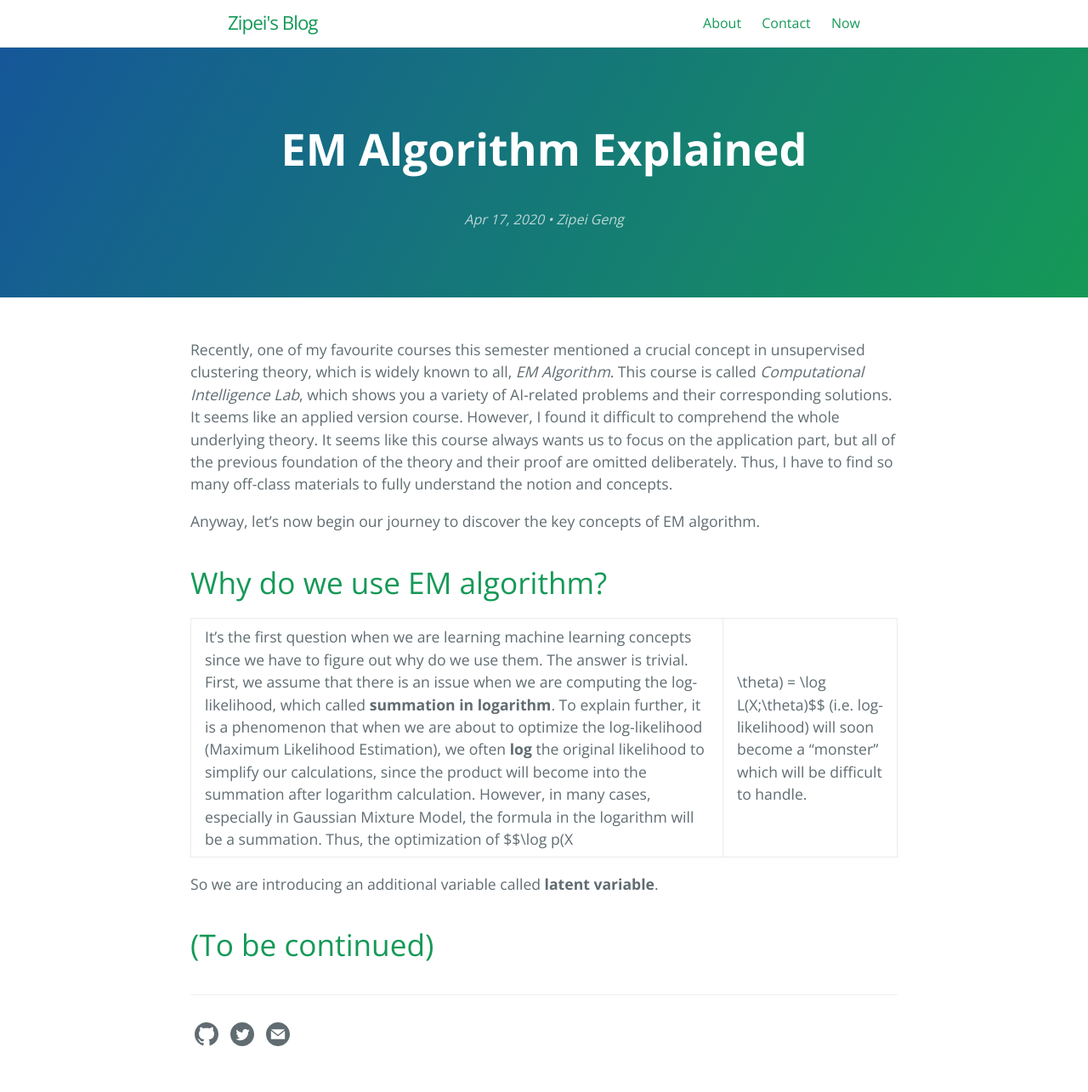
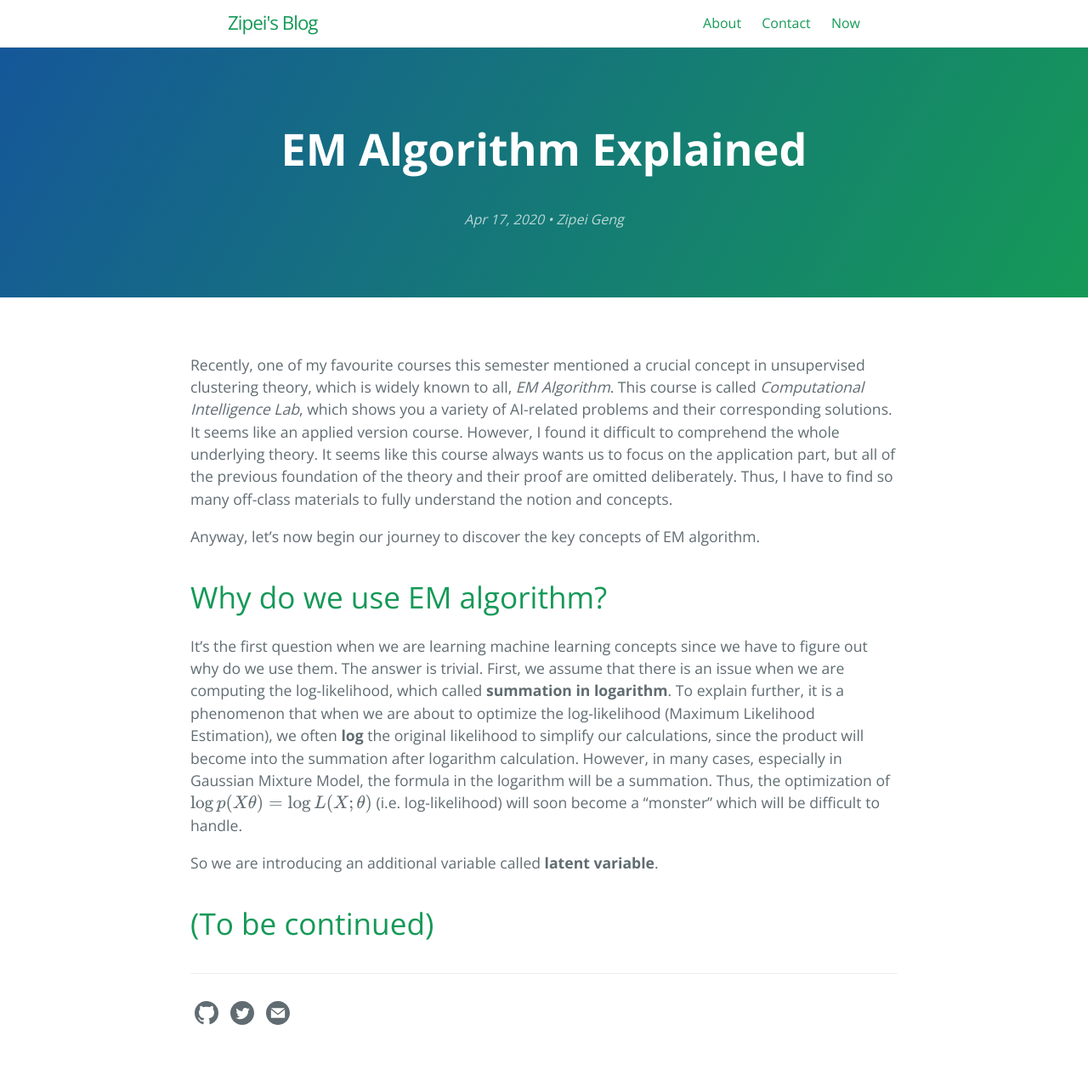
Before and after one commit to zpgeng/zpgeng.github.io, a Jekyll site: the page built from _posts/2020-04-17-EM-Algorithm.md, in a window 1280 px wide. Shown: the whole page at 85% size. Built offline with Jekyll 4.4.1, drawn with Linux system fonts in a browser that asks for light colours; nearby versions of some CDN libraries; formulas are drawn with MathJax 3; comment, search, counter and statistics services are not loaded; after the commit the page ends 1260 px from its top, so only the background shows below that; part of the change alters nothing that is shown.

Commit message:
add mathjax

```diff
--- a/_config.yml
+++ b/_config.yml
@@ -15,10 +15,6 @@ cayman-blog:
 
 theme:
 
-markdown: kramdown
-kramdown:
-    math_engine: katex
-
 # social
 author: Zipei Geng
 image:
--- /dev/null
+++ b/_includes/mathjax.html
@@ -0,0 +1,9 @@
+<script type="text/javascript" async
+  src="https://cdnjs.cloudflare.com/ajax/libs/mathjax/2.7.5/MathJax.js?config=TeX-AMS-MML_HTMLorMML">
+  MathJax.Hub.Config({
+    tex2jax: {
+      inlineMath: [['$','$'], ['\\(','\\)']],
+      processEscapes: true
+    }
+  });
+</script>
--- a/_layouts/default.html
+++ b/_layouts/default.html
@@ -62,9 +62,6 @@
 	<script type="text/javascript" id="MathJax-script" async
 		src="https://cdn.jsdelivr.net/npm/mathjax@3/es5/tex-mml-chtml.js">
 	</script> -->
-	<link rel="stylesheet" href="https://cdn.jsdelivr.net/npm/katex@0.10.2/dist/katex.min.css" integrity="sha384-yFRtMMDnQtDRO8rLpMIKrtPCD5jdktao2TV19YiZYWMDkUR5GQZR/NOVTdquEx1j" crossorigin="anonymous">
-	<script defer src="https://cdn.jsdelivr.net/npm/katex@0.10.2/dist/katex.min.js" integrity="sha384-9Nhn55MVVN0/4OFx7EE5kpFBPsEMZxKTCnA+4fqDmg12eCTqGi6+BB2LjY8brQxJ" crossorigin="anonymous"></script>
-	<script defer src="https://cdn.jsdelivr.net/npm/katex@0.10.2/dist/contrib/auto-render.min.js" integrity="sha384-kWPLUVMOks5AQFrykwIup5lo0m3iMkkHrD0uJ4H5cjeGihAutqP0yW0J6dpFiVkI" crossorigin="anonymous" onload="renderMathInElement(document.body);"></script>
 	<!-- ENDLINE -->
 </head>
 
--- a/_posts/2020-04-17-EM-Algorithm.md
+++ b/_posts/2020-04-17-EM-Algorithm.md
@@ -5,6 +5,7 @@ date:   2020-04-17
 categories: Machine-Learning
 comments: true
 ---
+{%- include mathjax.html -%}
 
 Recently, one of my favourite courses this semester mentioned a crucial concept in unsupervised clustering theory, which is widely known to all, *EM Algorithm*. This course is called *Computational Intelligence Lab*, which shows you a variety of AI-related problems and their corresponding solutions. It seems like an applied version course. However, I found it difficult to comprehend the whole underlying theory. It seems like this course always wants us to focus on the application part, but all of the previous foundation of the theory and their proof are omitted deliberately. Thus, I have to find so many off-class materials to fully understand the notion and concepts.
 
@@ -12,7 +13,7 @@ Anyway, let's now begin our journey to discover the key concepts of EM algorithm
 
 # Why do we use EM algorithm?
 
-It's the first question when we are learning machine learning concepts since we have to figure out why do we use them. The answer is trivial. First, we assume that there is an issue when we are computing the log-likelihood, which called **summation in logarithm**. To explain further, it is a phenomenon that when we are about to optimize the log-likelihood (Maximum Likelihood Estimation), we often **log** the original likelihood to simplify our calculations, since the product will become into the summation after logarithm calculation. However, in many cases, especially in Gaussian Mixture Model, the formula in the logarithm will be a summation. Thus, the optimization of $$\log p(X|\theta) = \log L(X;\theta)$$ (i.e. log-likelihood) will soon become a "monster" which will be difficult to handle.
+It's the first question when we are learning machine learning concepts since we have to figure out why do we use them. The answer is trivial. First, we assume that there is an issue when we are computing the log-likelihood, which called **summation in logarithm**. To explain further, it is a phenomenon that when we are about to optimize the log-likelihood (Maximum Likelihood Estimation), we often **log** the original likelihood to simplify our calculations, since the product will become into the summation after logarithm calculation. However, in many cases, especially in Gaussian Mixture Model, the formula in the logarithm will be a summation. Thus, the optimization of $$\log p(X\theta) = \log L(X;\theta)$$ (i.e. log-likelihood) will soon become a "monster" which will be difficult to handle.
 
 So we are introducing an additional variable called **latent variable**.
 
```
